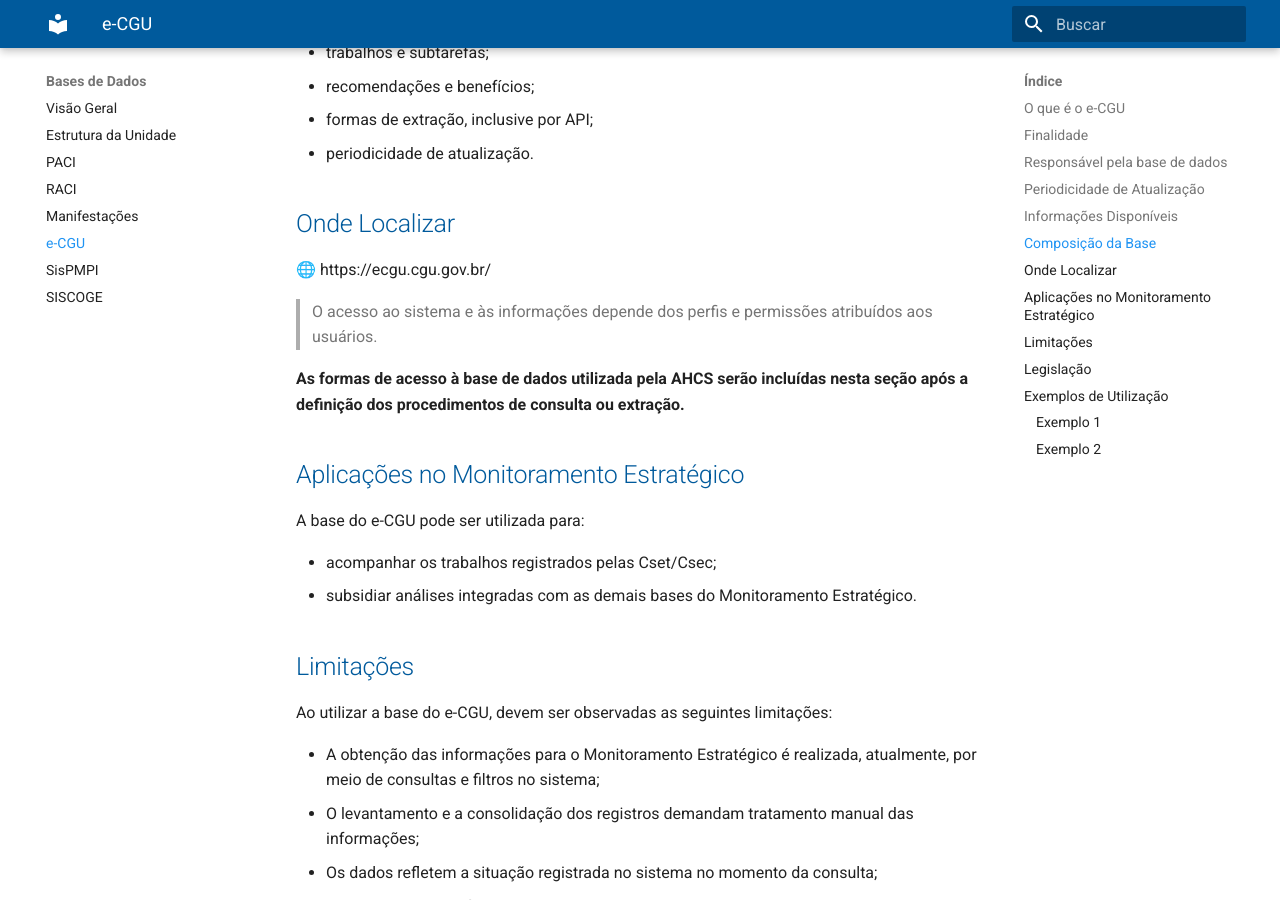
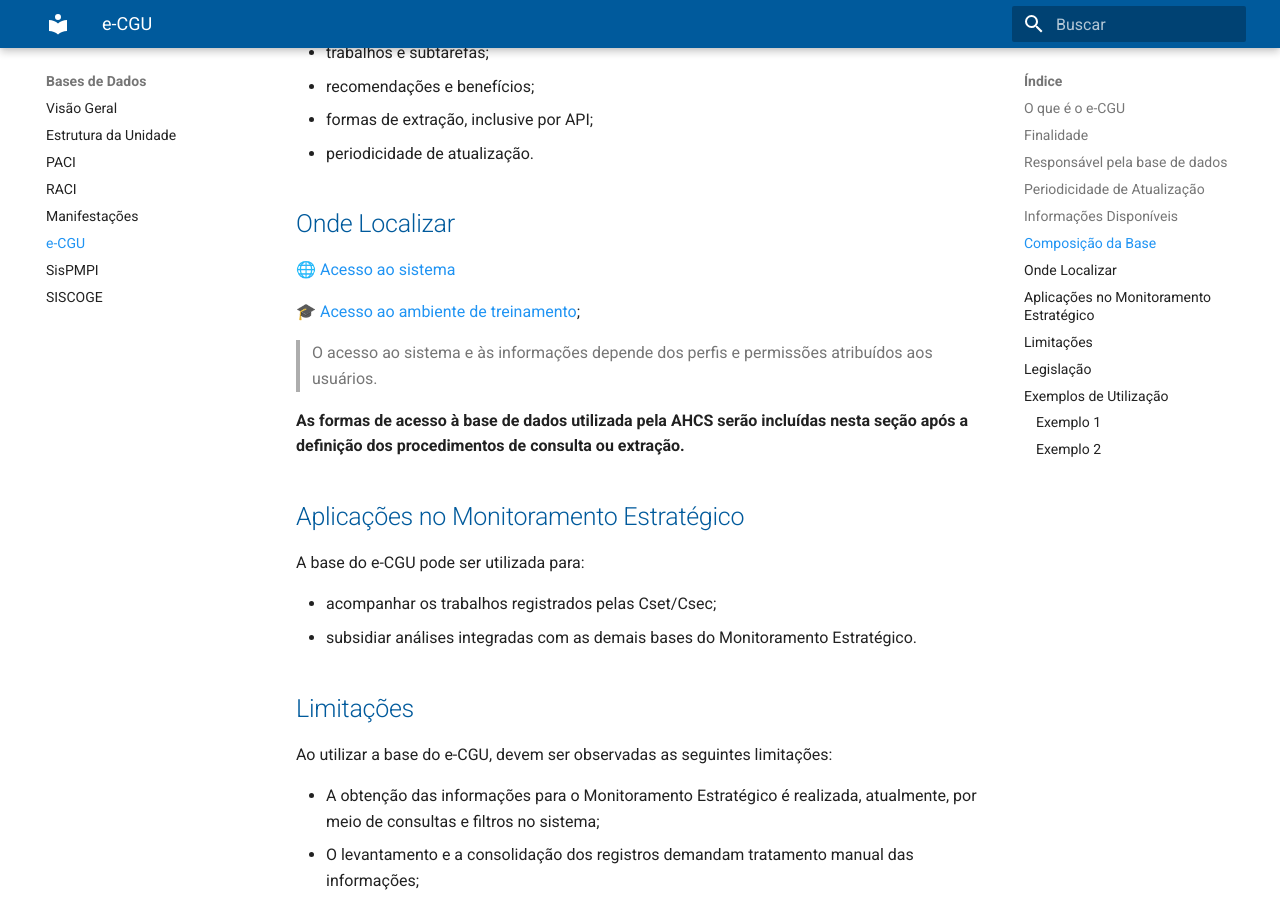
Before and after one commit to CGEMG-AHCS/guia-monitoramento-estrategico, an MkDocs documentation site: the page built from docs/bases-dados/e-cgu.md, in a window 1280 px wide and 900 px high, scrolled down 2127 px. Built offline with MkDocs 1.6.1 and Material for MkDocs 9.7.7, drawn with Linux system fonts in a browser that asks for light colours.

Commit message:
Update e-cgu.md

```diff
--- a/docs/bases-dados/e-cgu.md
+++ b/docs/bases-dados/e-cgu.md
@@ -61,7 +61,9 @@
 
 ## Onde Localizar
 
-🌐 https://ecgu.cgu.gov.br/
+🌐 [Acesso ao sistema](https://ecgu.cgu.gov.br/)
+
+🎓 [Acesso ao ambiente de treinamento](https://eaud-t.cgu.gov.br/);
 
 
 > O acesso ao sistema e às informações depende dos perfis e permissões atribuídos aos usuários.
```
